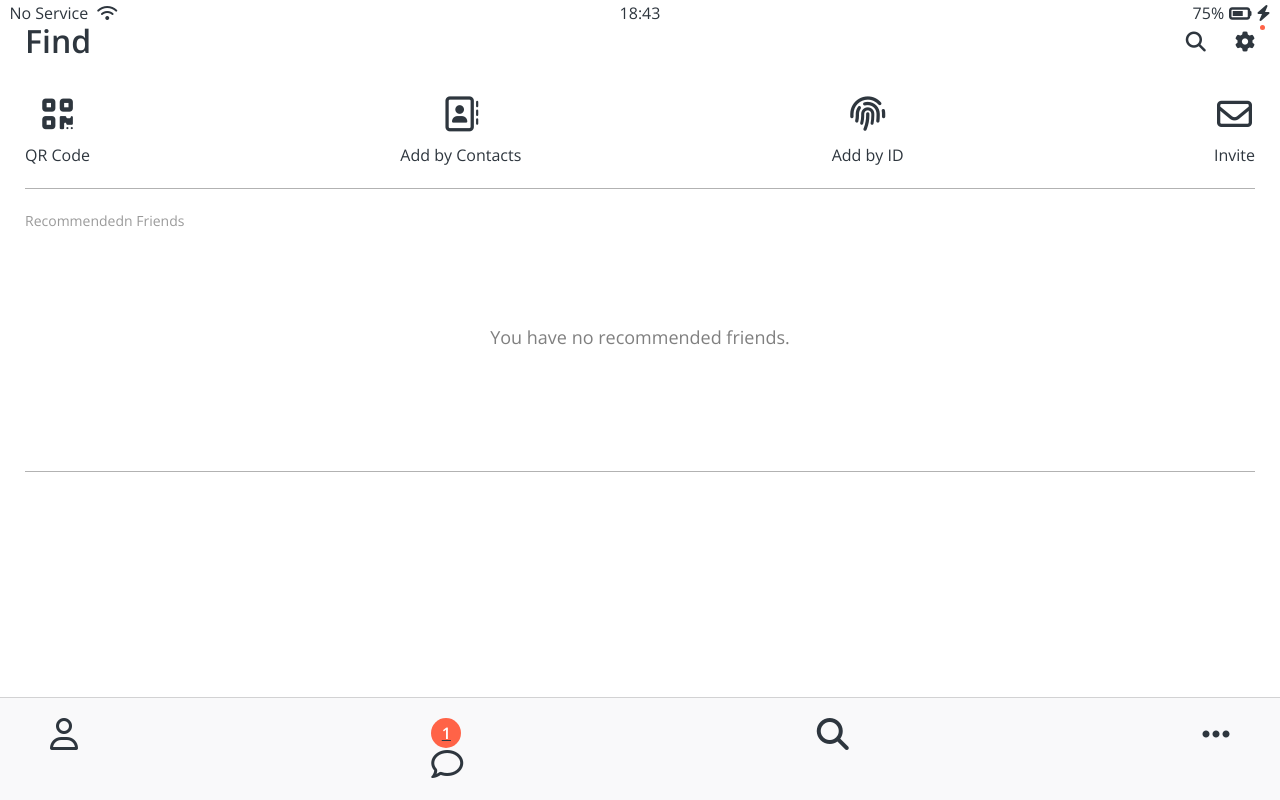
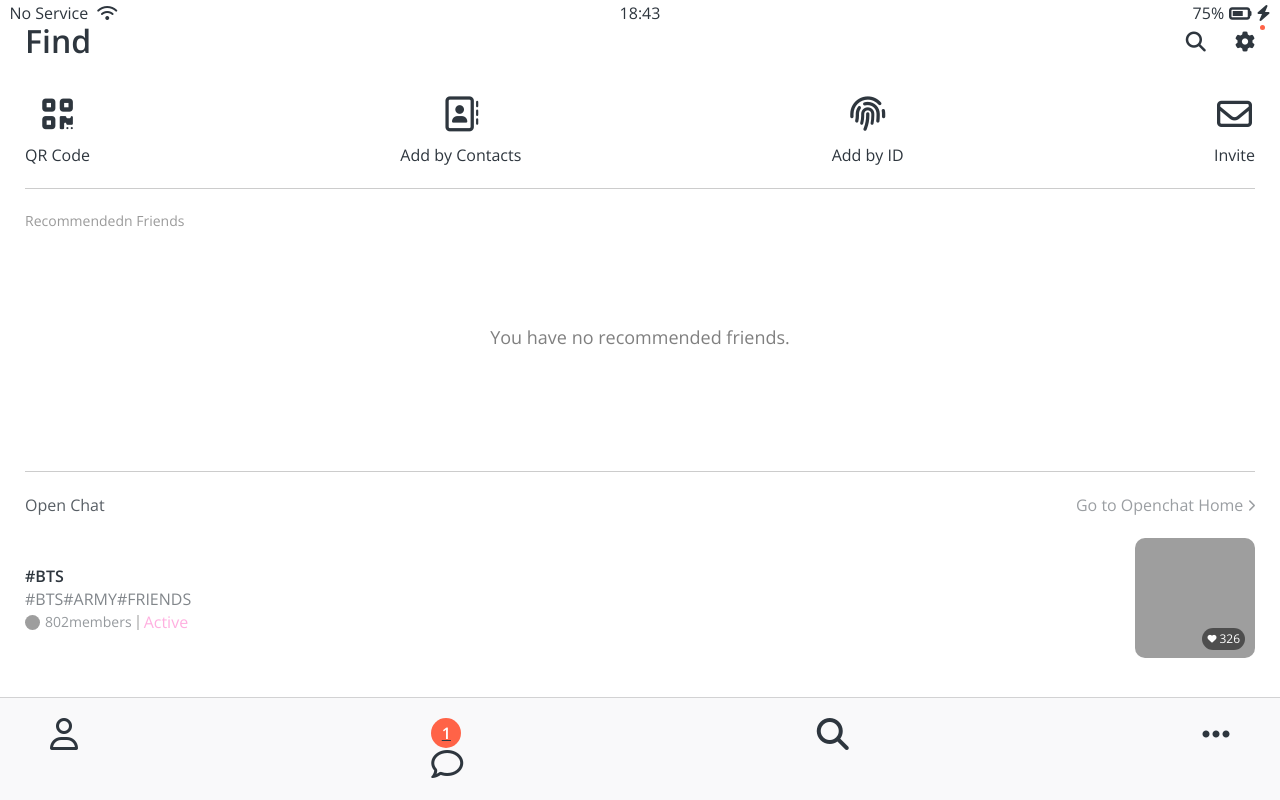
Before and after one commit to wildcat222/kokoa-clone-2022, a plain HTML site: page find.html in a window 1280 px wide. Drawn offline with nearby package versions, Linux system fonts and the light colour scheme; grey boxes are pictures that could not be loaded.

Commit message:
Update find .html and .css
Update find .html and .css

```diff
--- a/CSS/screens/find.css
+++ b/CSS/screens/find.css
@@ -36,3 +36,87 @@
     font-size: 18px;
     color: var(--font-grey);
 }
+
+.open-chat__header {
+    display: flex;
+    justify-content: space-between;
+    opacity: 0.8;
+    margin-bottom: 25px;
+}
+
+.open-chat__header span {
+    opacity: 0.6;
+}
+
+.open-post {
+    display: flex;
+    justify-content: space-between;
+    align-items: center;
+}
+
+.open-post__title {
+    font-weight: 600;
+    margin-bottom: 7px;
+}
+
+.open-post__hashtags {
+    text-transform: uppercase;
+    opacity: 0.6;
+}
+
+.open-post__members {
+    margin-top: 7px;
+    display: flex;
+    align-items: center;
+}
+
+.open-post__members img {
+    width: 15px;
+    height: 15px;
+    border-radius: 50%;
+    margin-right: 5px;
+}
+
+.open-post__members-count {
+    opacity: 0.5;
+    font-size: 14px;
+}
+
+.open-post__members .divider {
+    width: 2px;
+    height: 15px;
+    margin: 0 5px;
+    background-color: rgba(0, 0, 0, 0.2);
+}
+
+.open-post__members-status {
+    color: #ffb0e0;
+}
+
+
+.open-post__photo {
+    position: relative;
+}
+
+.open-post__photo img {
+    width: 120px;
+    height: 120px;
+    border-radius: 10px;
+}
+
+.open-post__heart-count {
+    background-color: rgba(0, 0, 0, 0.5);
+    color: white;
+    padding: 5px;
+    border-radius: 20px;
+    display: flex;
+    align-items: center;
+    position: absolute;
+    bottom: 10px;
+    right: 10px;
+    font-size: 12px;
+}
+
+.open-post__heart-count span {
+    margin-left: 3px;
+}
--- a/CSS/variables.css
+++ b/CSS/variables.css
@@ -1,6 +1,6 @@
 :root {
     --yellow: #fae100;
     --horizontal-space: 25px;
-    --main-border: 1px solid rgba(0, 0, 0, 0.3);
+    --main-border: 1px solid rgba(0, 0, 0, 0.2);
     --font-grey: rgba(0, 0, 0, 0.5)
 }
--- a/find.html
+++ b/find.html
@@ -5,7 +5,7 @@
 
     <meta charset="UTF-8">
     <meta name="viewport" content="width=device-width, initial-scale=1.0">
-    <title>Chats - Kokoa Clone</title>
+    <title>Find - Kokoa Clone</title>
 </head>
 <body>
     <div class="status-bar">
@@ -55,6 +55,35 @@
             <h6 class="recommended-friends__title">Recommendedn Friends</h6>
             <span>You have no recommended friends.</span>
         </div>
+        <div class="open-chat">
+            <div class="open-chat__header">
+                <h4 class="open-chat__title">Open Chat</h4>
+                <span>Go to Openchat Home <i class="fas fa-chevron-right fa-xs"></i>
+                </span>
+            </div>
+            <div class="open-post">
+                <div class="open-post__column">
+                    <h5 class="open-post__title">#BTS</h5>
+                    <h6 class="open-post__hashtags">#bts#army#friends</h6>
+                    <div class="open-post__members">
+                        <img src="https://avatars.githubusercontent.com/u/3612017?v=4"/>
+                        <span class="open-post__members-count">802members</span>
+                        <div class="divider"></div>
+                        <span class="open-post__members-status">Active</span>
+                    </div>
+                </div>
+                <div class="open-post__column">
+                    <div class="open-post__photo">
+                        <img src="https://avatars.githubusercontent.com/u/3612017?v=4" />
+                        <div class="open-post__heart-count">
+                            <i class="fas fa-heart fa-xs"></i>
+                            <span>326</span>
+                        </div>
+                    </div>
+                </div>
+            </div>
+        </div>
+
     </main>
 
 
```
